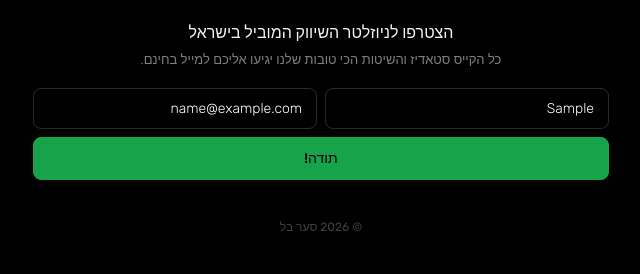
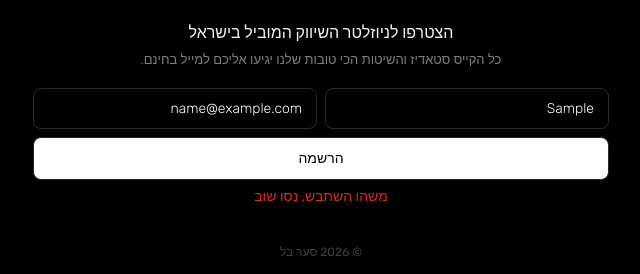
Before and after one commit to saar-rgb/saar-linkinbio, a plain HTML site: page index.html in a window 1280 px wide. Both pictures are taken after typing "Sample", "name@example.com" into the empty fields and a click on the button "הרשמה". Shown: the part 848-1122 px from the top of the page, without its empty margins (319-959 px from the left). Drawn offline with Linux system fonts and the light colour scheme; no server answers.

Commit message:
Sign-up form: show an error, not 'thank you', when the sign-up fails
Co-Authored-By: Claude Opus 5.5 <noreply@anthropic.com>

```diff
--- a/index.html
+++ b/index.html
@@ -661,15 +661,33 @@ function handleSubmit(e) {
       gclid: ftValue('gclid')
     })
   })
+  .then(function(res) {
+    /* Thank only when the server really saved it. A failed call, an error
+     * status, or ok:false in the answer is a failure, not a thank-you. */
+    if (!res.ok) throw new Error('status ' + res.status);
+    return res.json().then(function(data) {
+      if (!data || data.ok !== true) throw new Error('not saved');
+    });
+  })
   .then(function() {
+    var err = form.querySelector('.form-error');
+    if (err) err.remove();
     btn.textContent = '\u05EA\u05D5\u05D3\u05D4!';
     btn.style.background = '#16a34a';
     btn.style.borderColor = '#16a34a';
   })
   .catch(function() {
-    btn.textContent = '\u05EA\u05D5\u05D3\u05D4!';
-    btn.style.background = '#16a34a';
-    btn.style.borderColor = '#16a34a';
+    var err = form.querySelector('.form-error');
+    if (!err) {
+      err = document.createElement('div');
+      err.className = 'form-error';
+      err.setAttribute('role', 'alert');
+      err.style.cssText = 'color:#dc2626;font-size:14px;margin-top:8px;text-align:center;';
+      form.appendChild(err);
+    }
+    err.textContent = '\u05DE\u05E9\u05D4\u05D5 \u05D4\u05E9\u05EA\u05D1\u05E9, \u05E0\u05E1\u05D5 \u05E9\u05D5\u05D1';
+    btn.textContent = '\u05D4\u05E8\u05E9\u05DE\u05D4';
+    btn.disabled = false;
   });
 }
 </script>
```
